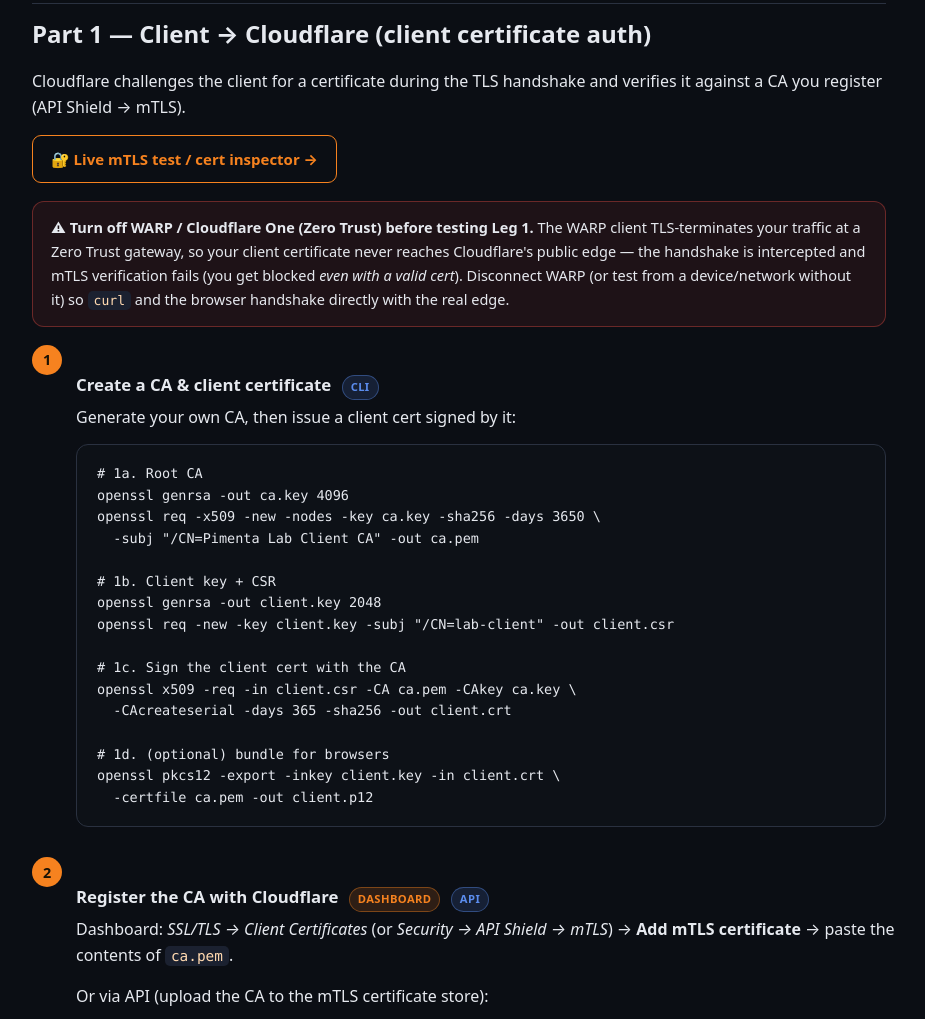
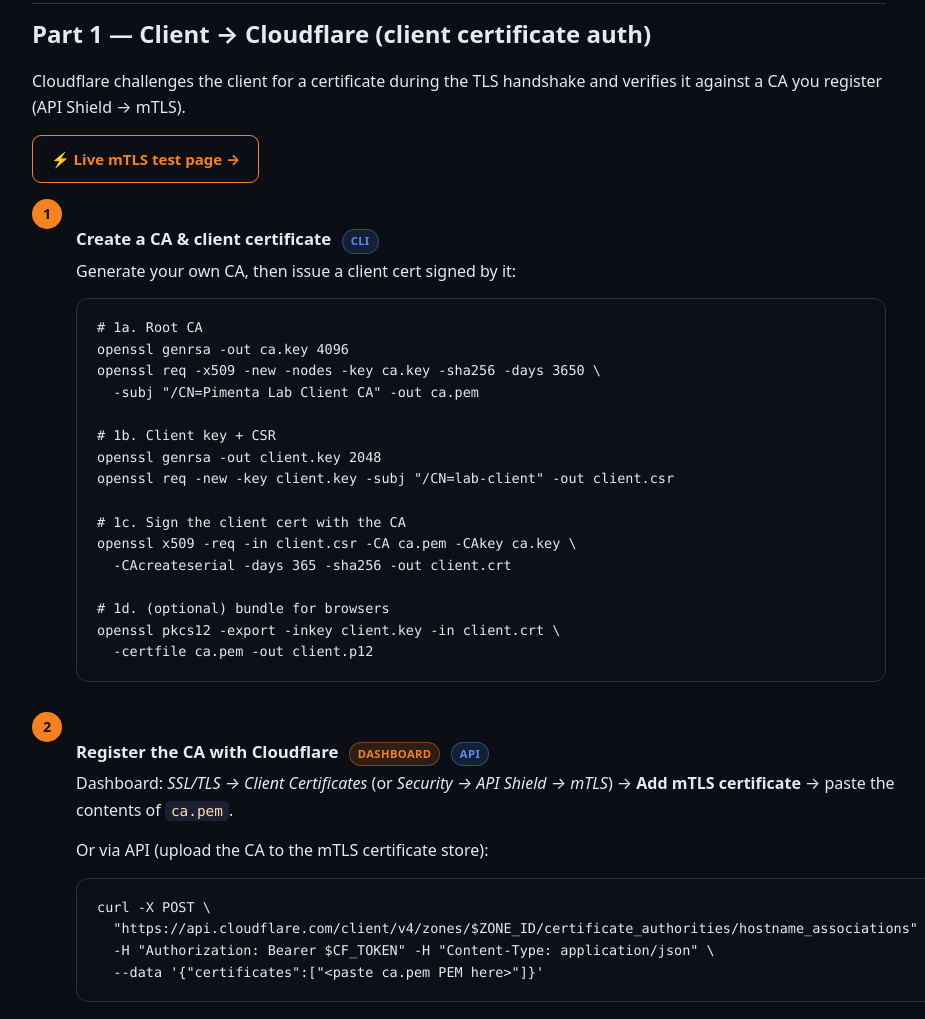
Before and after one commit to tpimentacf/pimenta.fun-LAB, a plain HTML site: page www/mtls-guide/index.html in a window 1280 px wide. Shown: the part 1074-2093 px from the top of the page, without its empty margins (306-1231 px from the left). Drawn offline with Linux system fonts and the light colour scheme.

Commit message:
mtls-guide: Part 1 live-test button mirrors Part 2; WARP warning at end
- reword the Part 1 button to "Live mTLS test page" (matching the Part 2
  "Live AOP test page" style) pointing at https://mtls.pimenta.fun/
- move the "disable WARP / Cloudflare One" red warning to the end of the
  Part 1 section (after the test step)

```diff
--- a/www/mtls-guide/index.html
+++ b/www/mtls-guide/index.html
@@ -82,15 +82,7 @@
     <!-- ================= LEG 1 ================= -->
     <h2 id="leg1">Part 1 &mdash; Client &rarr; Cloudflare (client certificate auth)</h2>
     <p>Cloudflare challenges the client for a certificate during the TLS handshake and verifies it against a CA you register (API Shield &rarr; mTLS).</p>
-    <p><a class="btn ghost" href="https://mtls.pimenta.fun/">&#128272; Live mTLS test / cert inspector &rarr;</a></p>
-
-    <div class="warn">
-      <strong>&#9888; Turn off WARP / Cloudflare One (Zero Trust) before testing Leg&nbsp;1.</strong>
-      The WARP client TLS-terminates your traffic at a Zero Trust gateway, so your client certificate never reaches
-      Cloudflare's public edge &mdash; the handshake is intercepted and mTLS verification fails (you get blocked
-      <em>even with a valid cert</em>). Disconnect WARP (or test from a device/network without it) so
-      <code class="inline">curl</code> and the browser handshake directly with the real edge.
-    </div>
+    <p><a class="btn ghost" href="https://mtls.pimenta.fun/">&#9889; Live mTLS test page &rarr;</a></p>
 
     <div class="step">
       <div class="num">1</div>
@@ -162,6 +154,14 @@
           certificate</strong>, TLS session and edge details (append <code class="inline">?format=json</code> for JSON);
           without a cert Cloudflare returns <code class="inline">403</code>.</div>
       </div>
+    </div>
+
+    <div class="warn">
+      <strong>&#9888; Remember: turn off WARP / Cloudflare One (Zero Trust) before testing Leg&nbsp;1.</strong>
+      The WARP client TLS-terminates your traffic at a Zero Trust gateway, so your client certificate never reaches
+      Cloudflare's public edge &mdash; the handshake is intercepted and mTLS verification fails (you get blocked
+      <em>even with a valid cert</em>). Disconnect WARP (or test from a device/network without it) so
+      <code class="inline">curl</code> and the browser handshake directly with the real edge.
     </div>
 
     <!-- ================= LEG 2 ================= -->
```
